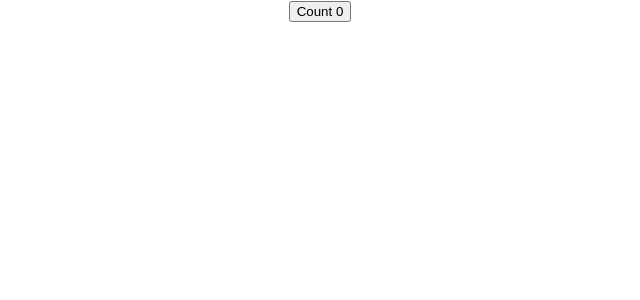
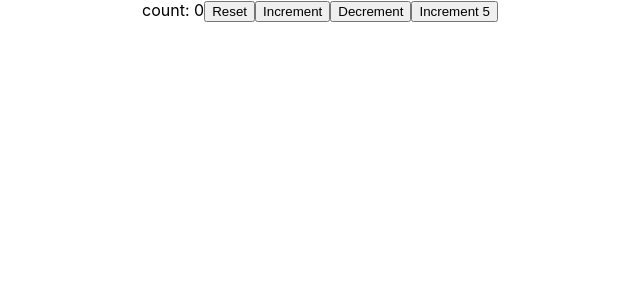
Before and after one commit to Waghib/React-Hooks, a React (Create React App) app: page / in a window 1280 px wide. Shown: the top 300 px of the page, without its empty margins (320-960 px from the left). Built offline with nearby package versions, Linux system fonts and the light colour scheme.

Commit message:
useState with previous state

```diff
--- a/src/App.js
+++ b/src/App.js
@@ -1,12 +1,12 @@
 import './App.css';
 import ClassCounter from './components/ClassCounter';
 import HookCounter from './components/HookCounter';
+import HookCounterTwo from './components/HookCounterTwo';
 
 function App() {
   return (
     <div className="App">
-      {/* <ClassCounter /> */}
-      <HookCounter/>
+      <HookCounterTwo/>
     </div>
   );
 }
--- /dev/null
+++ b/src/components/HookCounterTwo.js
@@ -0,0 +1,25 @@
+import React, {useState} from 'react'
+
+function HookCounterTwo() {
+    const initialCount = 0
+    const [count, setCount] = useState(initialCount)
+
+    const incrementFive = () => {
+        for (let index = 0; index < 5; index++) {
+            setCount(prevCount => prevCount + 1)
+
+        }
+    }
+
+  return (
+    <div>
+        count: {count}
+        <button onClick={() => setCount(initialCount)}>Reset</button>
+        <button onClick={() => setCount(prevCount => prevCount + 1)}>Increment</button>
+        <button onClick={() => setCount(prevCount => prevCount - 1)}>Decrement</button>
+        <button onClick={incrementFive}>Increment 5</button>
+    </div>
+  )
+}
+
+export default HookCounterTwo
```
